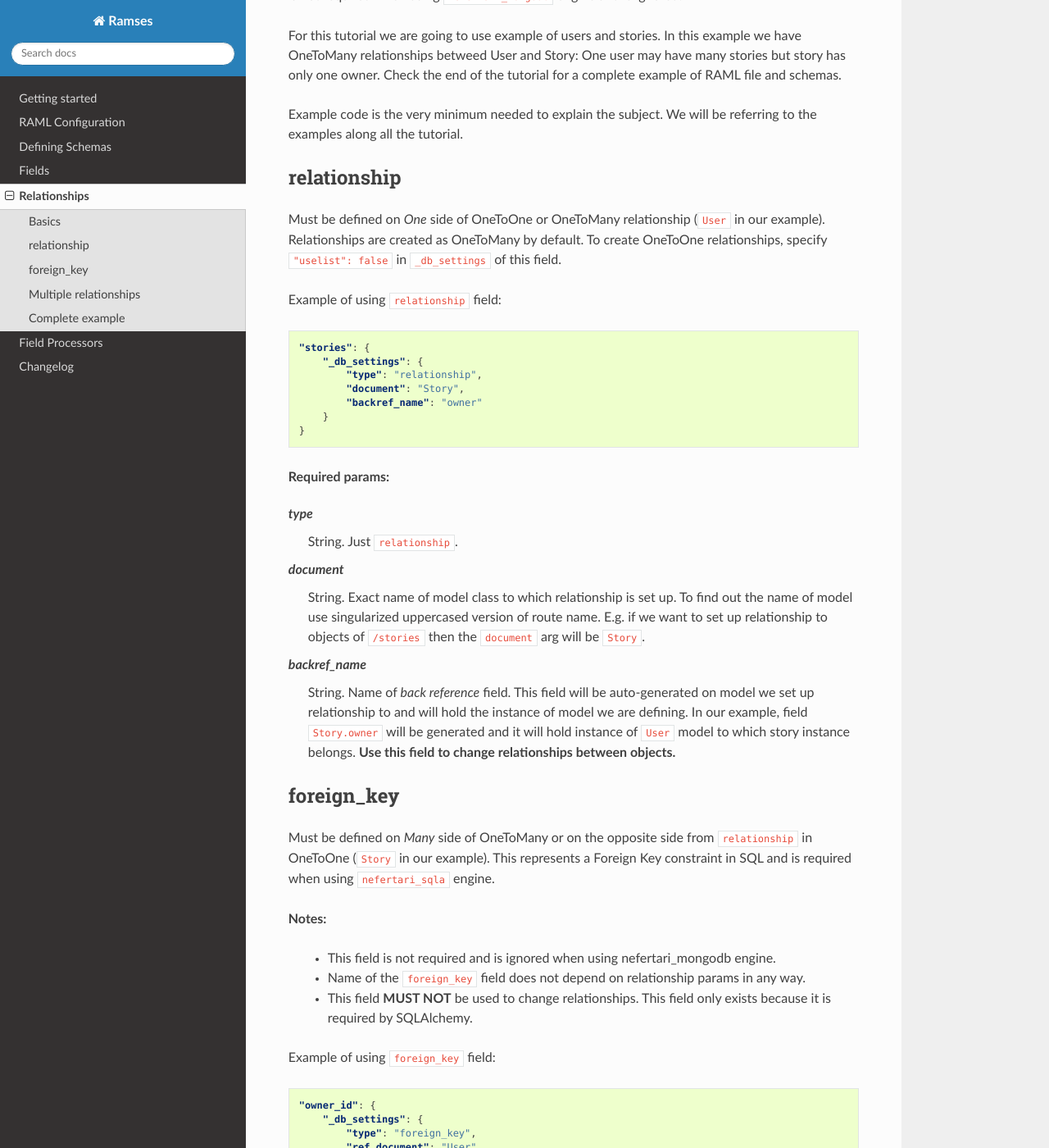
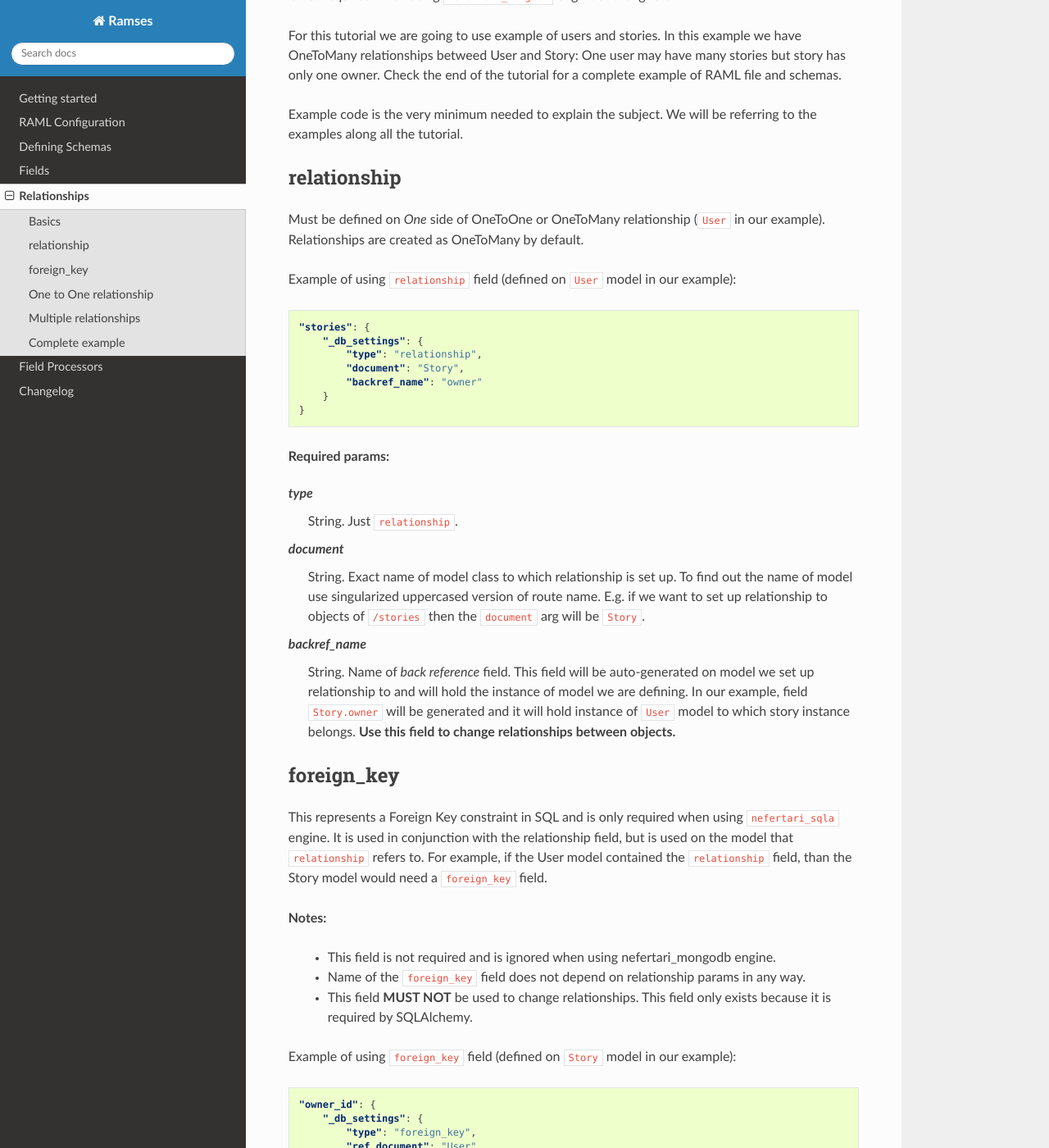
Before and after one commit to ramses-tech/ramses, a Sphinx documentation site: the page built from docs/source/relationships.rst, in a window 1280 px wide and 1400 px high, scrolled down 330 px. Shown: the whole window at 82% size. Built offline with Sphinx 7.4.7 and the Read the Docs theme 2.0.0, drawn with Linux system fonts in a browser that asks for light colours; some of the changed text lies outside the part shown.

Commit message:
Fix relationships docs. Add one2one section

```diff
--- a/docs/source/relationships.rst
+++ b/docs/source/relationships.rst
@@ -19,9 +19,9 @@
 relationship
 ------------
 
-Must be defined on *One* side of OneToOne or OneToMany relationship (``User`` in our example). Relationships are created as OneToMany by default. To create OneToOne relationships, specify ``"uselist": false`` in ``_db_settings`` of this field.
+Must be defined on *One* side of OneToOne or OneToMany relationship (``User`` in our example). Relationships are created as OneToMany by default.
 
-Example of using ``relationship`` field:
+Example of using ``relationship`` field (defined on ``User`` model in our example):
 
 .. code-block:: json
 
@@ -48,7 +48,7 @@
 foreign_key
 -----------
 
-Must be defined on *Many* side of OneToMany or on the opposite side from ``relationship`` in OneToOne (``Story`` in our example). This represents a Foreign Key constraint in SQL and is required when using ``nefertari_sqla`` engine.
+This represents a Foreign Key constraint in SQL and is only required when using ``nefertari_sqla`` engine. It is used in conjunction with the relationship field, but is used on the model that ``relationship`` refers to. For example, if the User model contained the ``relationship`` field, than the Story model would need a ``foreign_key`` field.
 
 **Notes:**
 
@@ -57,7 +57,7 @@
     * This field **MUST NOT** be used to change relationships. This field only exists because it is required by SQLAlchemy.
 
 
-Example of using ``foreign_key`` field:
+Example of using ``foreign_key`` field (defined on ``Story`` model in our example):
 
 .. code-block:: json
 
@@ -83,6 +83,41 @@
 
 **ref_column_type**
     String. Ramses field type of ``ref_document`` model's primary key column specified in ``ref_column`` parameter. In our example this is ``"string"`` because ``User.username`` is ``"type": "string"``.
+
+
+One to One relationship
+-----------------------
+
+To create OneToOne relationships, specify ``"uselist": false`` in ``_db_settings`` of ``relationship`` field. When setting up One-to-One relationship, it doesn't matter which side defines the ``relationship`` field.
+
+E.g. if we had ``Profile`` model and we wanted to set up One-to-One relationship between ``Profile`` and ``User``, we would have to define a regular ``foreign_key`` field on ``Profile``:
+
+.. code-block:: json
+
+    "user_id": {
+        "_db_settings": {
+            "type": "foreign_key",
+            "ref_document": "User",
+            "ref_column": "user.username",
+            "ref_column_type": "string"
+        }
+    }
+
+and ``relationship`` field with ``"uselist": false`` on ``User``:
+
+.. code-block:: json
+
+    "profile": {
+        "_db_settings": {
+            "type": "relationship",
+            "document": "Profile",
+            "backref_name": "user",
+            "uselist": false
+        }
+    }
+
+
+This relationship be defined the other way but with the same result: ``foreign_key`` field on ``User`` and ``relationship`` field on ``Profile`` pointing to ``User``.
 
 
 Multiple relationships
```
